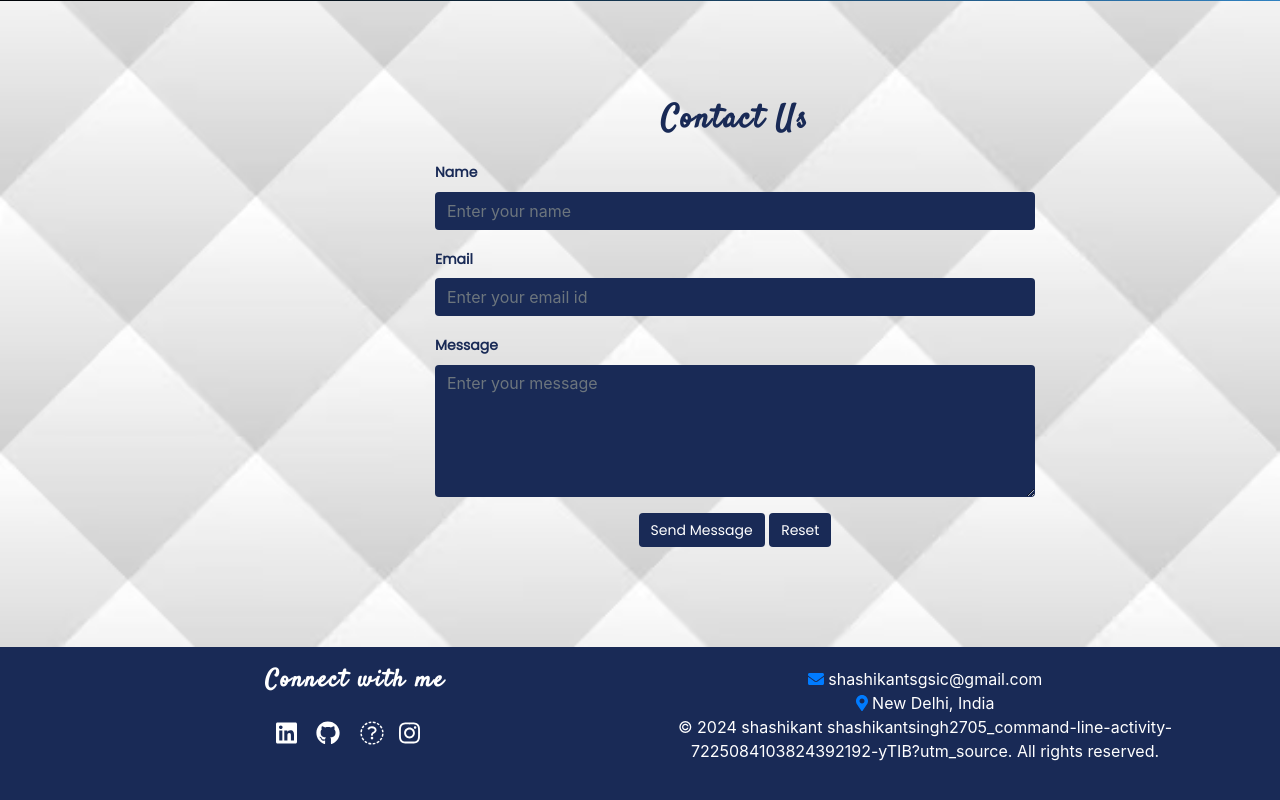
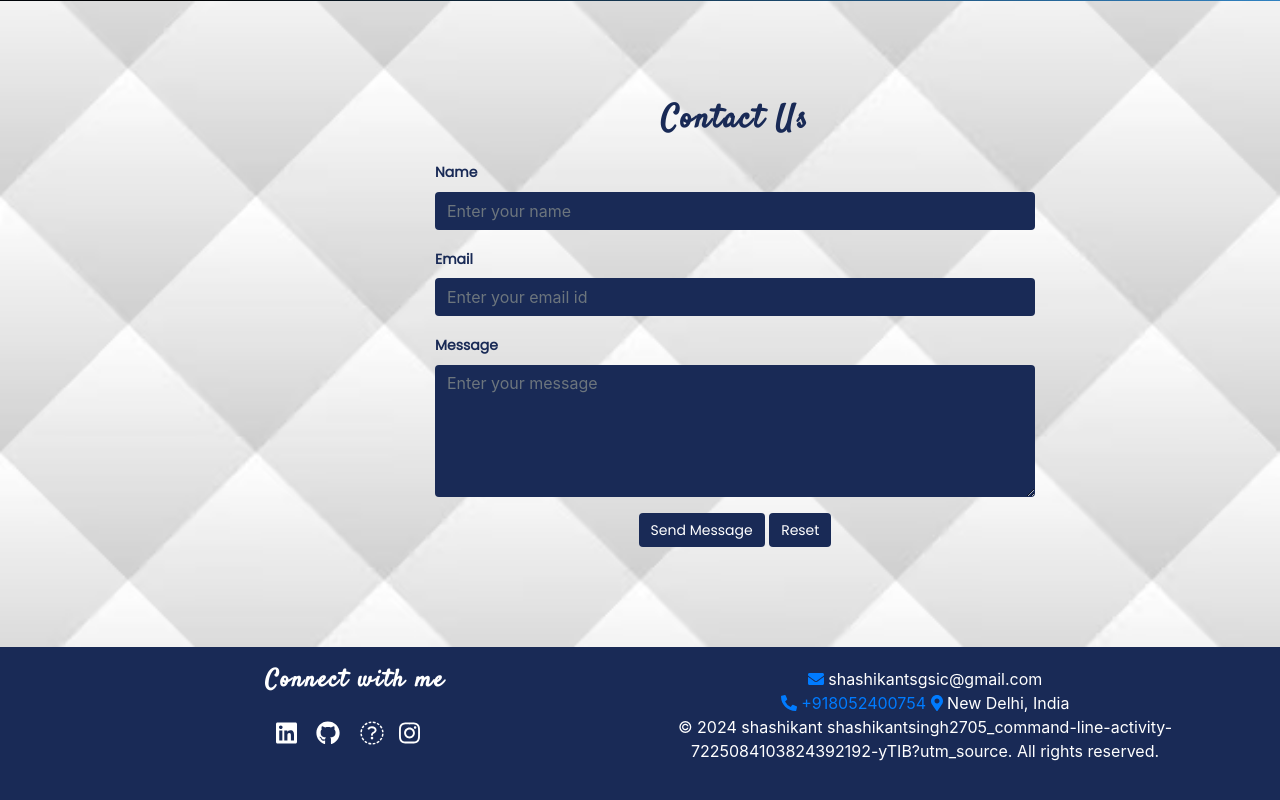
Before and after one commit to shashikant2702/Dynamic_Portfolio_by_HTML_CSS_JS, a plain HTML site: page index.html in a window 1280 px wide. Shown: the part 4759-5559 px from the top of the page. Drawn offline with nearby package versions, Linux system fonts and the light colour scheme.

Commit message:
fix some error in contact section

```diff
--- a/index.html
+++ b/index.html
@@ -423,8 +423,14 @@
         </div>
         <div class="col-md-6 ">
           <p>
-            <span><a href="mailto:shashikantsgsic@gmail.com17@gmail.com"><i class="fas fa-envelope"></i></a></span>
+            <span><a href="mailto:shashikantsgsic@gmail.com"><i class="fas fa-envelope"></i></a></span>
             shashikantsgsic@gmail.com<br>
+            <span>
+              <a href="tel:+918052400754">
+                <i class="fas fa-phone-alt"></i>
+              </a>
+            </span>
+            <a href="tel:+918052400754">+918052400754</a>
 
             <span><a href="https://www.google.com/maps?q=New+Delhi%2CIndia" target="_blank"><i
                   class="fas fa-map-marker-alt"></i></a></span> New Delhi, India<br>
```
